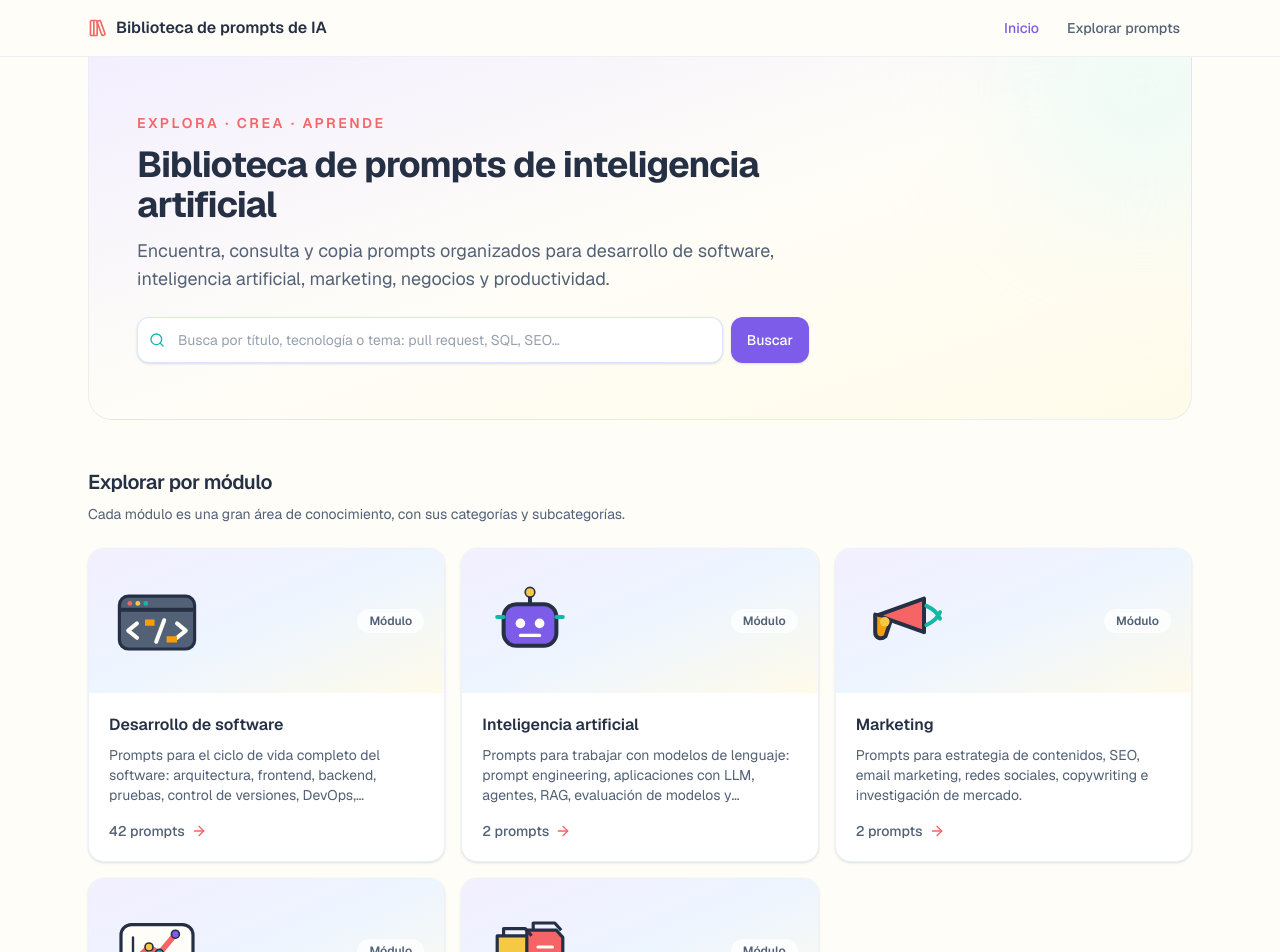
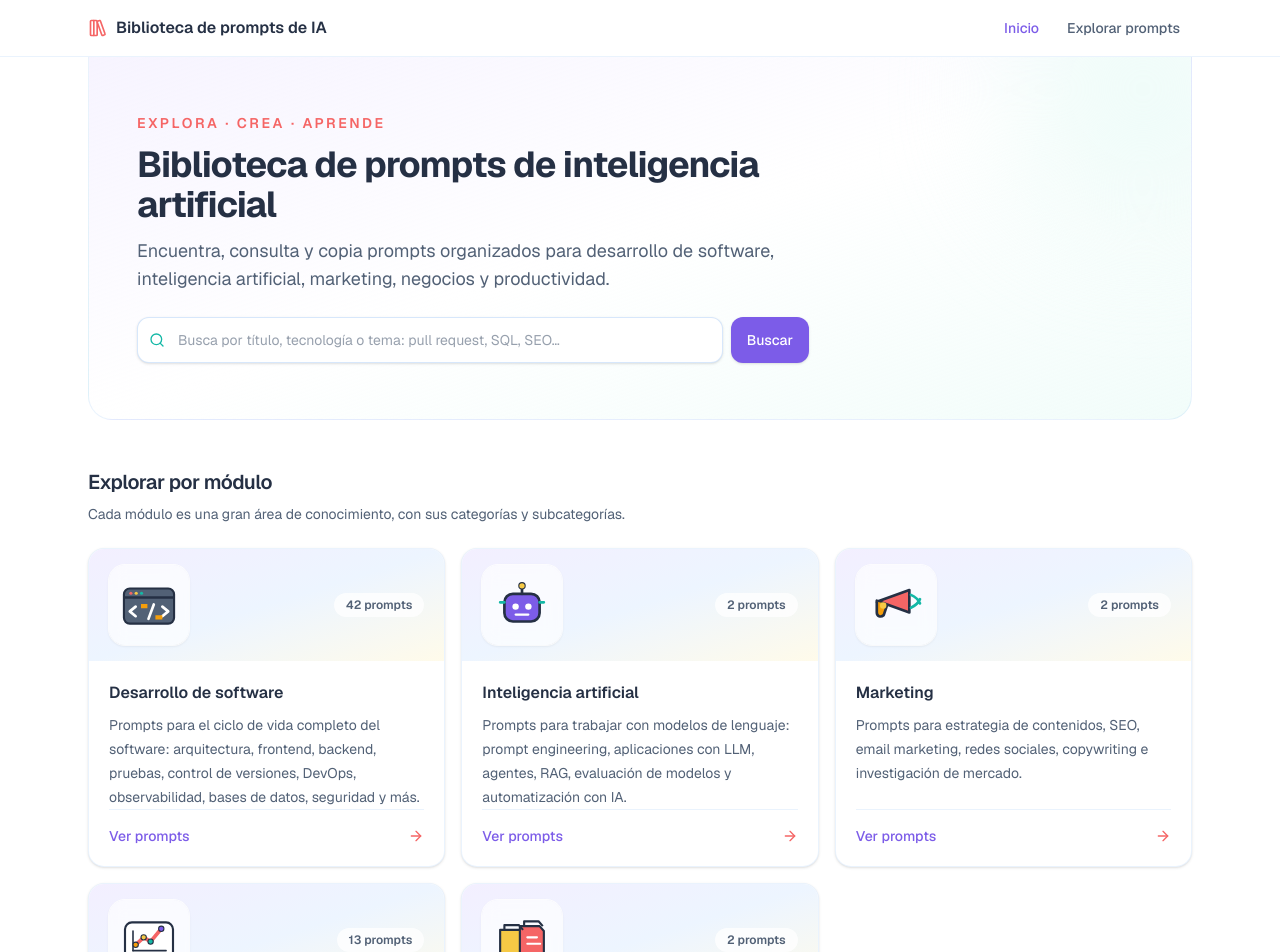
Before and after one commit to josemn24/xesmona-prompt-library, a Next.js app: page / in a window 1280 px wide. Shown: the top 952 px of the page. Built offline with nearby package versions, Linux system fonts and the light colour scheme.

Commit message:
feat: ui improvements

```diff
--- a/app/globals.css
+++ b/app/globals.css
@@ -40,7 +40,7 @@
   --brand-green-soft: #f0f8ea;
   --brand-ink: #253044;
   --brand-slate: #526176;
-  --brand-cream: #fffdf7;
+  --brand-cream: #ffffff;
 }
 
 body {
--- a/app/modules/[module]/page.tsx
+++ b/app/modules/[module]/page.tsx
@@ -52,7 +52,7 @@ export default async function ModulePage({ params }: PageProps) {
 
   return (
     <div className="mx-auto max-w-6xl px-4 py-10 sm:px-6">
-      <header className="flex max-w-4xl flex-col gap-6 rounded-3xl border border-brand-blue/10 bg-linear-to-br from-brand-violet-soft via-white to-brand-yellow-soft p-6 sm:flex-row sm:items-center sm:p-8">
+      <header className="flex max-w-4xl flex-col gap-6 rounded-3xl border border-brand-blue/10 bg-linear-to-br from-brand-violet-soft/70 via-white to-brand-turquoise-soft/60 p-6 sm:flex-row sm:items-center sm:p-8">
         <Illustration iconId={moduleData.iconId} size="lg" />
         <div>
           <h1 className="text-2xl font-bold tracking-tight text-brand-ink sm:text-3xl">
--- a/app/page.tsx
+++ b/app/page.tsx
@@ -16,7 +16,7 @@ export default function HomePage() {
 
   return (
     <div className="mx-auto max-w-6xl px-4 sm:px-6">
-      <section className="relative overflow-hidden rounded-b-3xl border-x border-b border-brand-blue/10 bg-linear-to-br from-brand-violet-soft via-brand-cream to-brand-yellow-soft px-6 py-10 sm:px-10 sm:py-14 lg:px-12">
+      <section className="relative overflow-hidden rounded-b-3xl border-x border-b border-brand-blue/10 bg-linear-to-br from-brand-violet-soft/70 via-white to-brand-turquoise-soft/60 px-6 py-10 sm:px-10 sm:py-14 lg:px-12">
         <div className="pointer-events-none absolute -top-24 -right-20 size-64 rounded-full bg-brand-turquoise-soft/70 blur-3xl" />
         <div className="relative">
           <p className="mb-3 text-sm font-semibold uppercase tracking-[0.18em] text-brand-coral">
--- a/src/components/module-card.tsx
+++ b/src/components/module-card.tsx
@@ -12,28 +12,28 @@ export function ModuleCard({ module }: { module: Module }) {
       href={`/modules/${module.id}`}
       className="group flex flex-col overflow-hidden rounded-2xl border border-brand-blue/10 bg-white shadow-sm transition-all hover:-translate-y-1 hover:border-brand-violet/30 hover:shadow-lg"
     >
-      <div className="flex min-h-36 items-center justify-between bg-linear-to-br from-brand-violet-soft via-brand-blue-soft to-brand-yellow-soft px-5 py-4">
-        <Illustration iconId={module.iconId} size="lg" />
+      <div className="flex min-h-28 items-center justify-between bg-linear-to-br from-brand-violet-soft via-brand-blue-soft to-brand-yellow-soft px-5 py-4">
+        <div className="flex size-20 items-center justify-center rounded-2xl bg-white/65 shadow-sm ring-1 ring-white/80 backdrop-blur-sm">
+          <Illustration iconId={module.iconId} size="md" />
+        </div>
         <span className="rounded-full bg-white/75 px-3 py-1 text-xs font-semibold text-brand-slate backdrop-blur-sm">
-          Módulo
+          {promptCount} {promptCount === 1 ? "prompt" : "prompts"}
         </span>
       </div>
       <div className="flex flex-1 flex-col p-5">
         <h3 className="font-semibold text-brand-ink group-hover:text-brand-violet">
           {module.label}
         </h3>
-        <p className="mt-2 line-clamp-3 text-sm text-brand-slate">
+        <p className="mt-2 min-h-24 text-sm leading-6 text-brand-slate">
           {module.description}
         </p>
-        <p className="mt-4 flex items-center gap-1.5 text-sm font-medium text-brand-slate">
-        <span>
-          {promptCount} {promptCount === 1 ? "prompt" : "prompts"}
-        </span>
-        <ArrowRight
-          className="size-4 text-brand-coral transition-transform group-hover:translate-x-1 group-hover:text-brand-violet"
-          aria-hidden
-        />
-        </p>
+        <div className="mt-auto flex items-center justify-between border-t border-brand-blue/10 pt-4 text-sm font-medium text-brand-violet">
+          <span>Ver prompts</span>
+          <ArrowRight
+            className="size-4 text-brand-coral transition-transform group-hover:translate-x-1 group-hover:text-brand-violet"
+            aria-hidden
+          />
+        </div>
       </div>
     </Link>
   );
```
